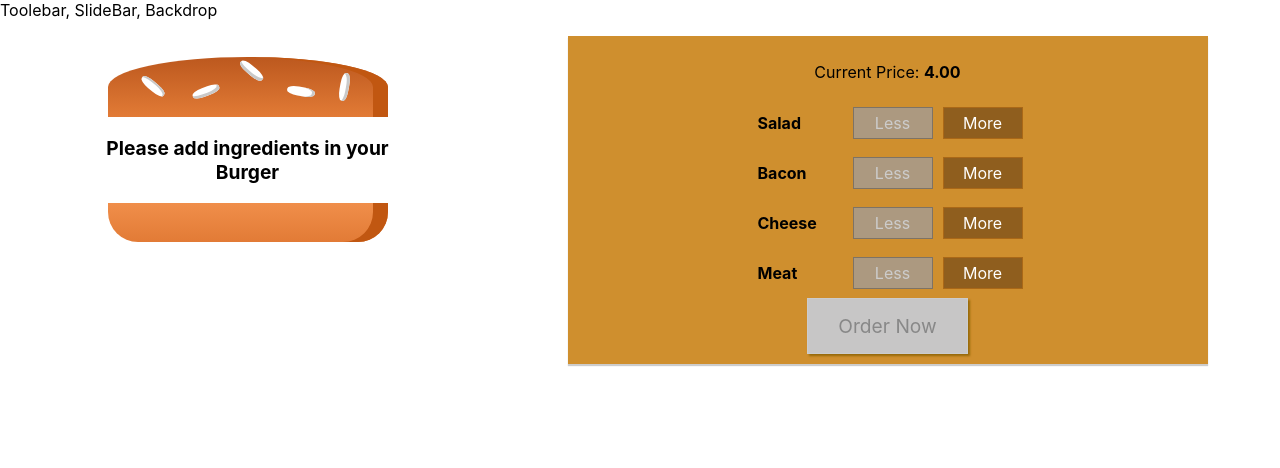
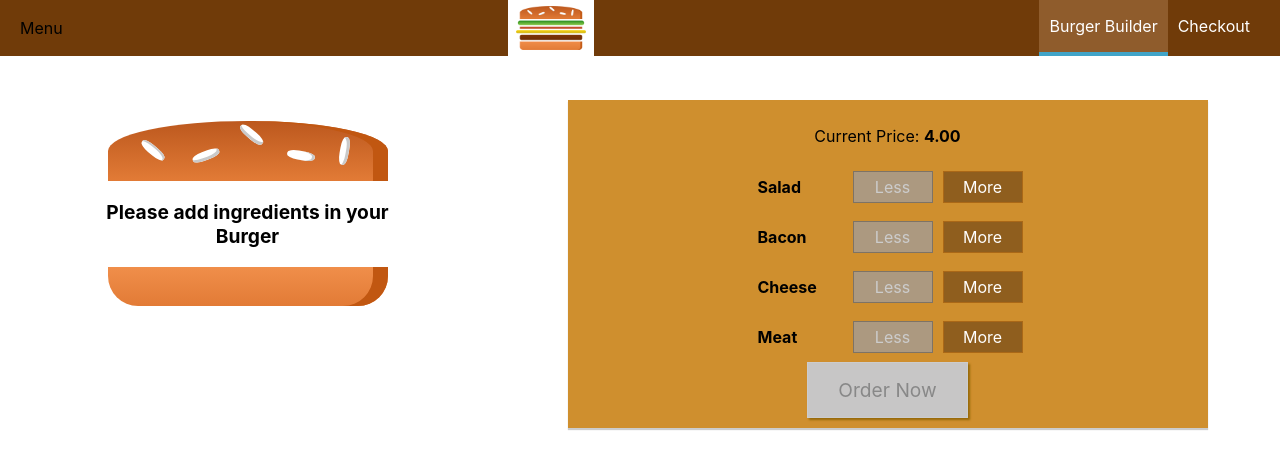
Before and after one commit to KGhising/BurgerBuilder, a React (Create React App) app: page / in a window 1280 px wide. Shown: the top 468 px of the page. Built offline with nearby package versions, Linux system fonts and the light colour scheme.

Commit message:
Add navigation component and logo

```diff
--- a/src/component/Layout/Layout.js
+++ b/src/component/Layout/Layout.js
@@ -2,10 +2,11 @@
 
 import Auxilary from '../../hoc/Auxilary';
 import classes from './Layout.module.css';
+import Toolbar from '../Navigation/Toolbar/Toolbar';
 
 const layout = (props) => (
     <Auxilary>
-        <div>Toolebar, SlideBar, Backdrop</div>
+        <Toolbar />
         <main className={classes.Content}>
             {props.children}
         </main>
--- a/src/component/Layout/Layout.module.css
+++ b/src/component/Layout/Layout.module.css
@@ -1,3 +1,3 @@
 .Content{
-    margin-top: 16px;
+    margin-top: 100px;
 }
--- /dev/null
+++ b/src/component/Logo/Logo.js
@@ -0,0 +1,12 @@
+import React from 'react';
+
+import burgerLogo from '../../assets/images/Burger-logo.png';
+import classes from './Logo.module.css';
+
+const logo = (props) => (
+    <div className={classes.Logo}>
+        <img src={burgerLogo} alt="Burgerlogo" />
+    </div>
+);
+
+export default logo;
--- /dev/null
+++ b/src/component/Logo/Logo.module.css
@@ -0,0 +1,9 @@
+.Logo{
+    background-color: white;
+    padding: 8px;
+    height: 80%;
+    /* box-sizing: border-box; */
+}
+.Logo img{
+    height: 100%;
+}
--- /dev/null
+++ b/src/component/Navigation/NavigationItem/NavigationItem.js
@@ -0,0 +1,14 @@
+import React from 'react';
+
+import classes from './NavigationItem.module.css';
+
+const navigationItem = (props) => (
+    <li className={classes.NavigationItem}>
+        <a
+            href={props.link}
+            className={props.active ? classes.active : null}>
+            {props.children}</a>
+    </li>
+);
+
+export default navigationItem;
--- /dev/null
+++ b/src/component/Navigation/NavigationItem/NavigationItem.module.css
@@ -0,0 +1,24 @@
+.NavigationItem{
+    margin: 0;
+    box-sizing: border-box;
+    display: flex;
+    height: 100%;
+    align-items: center;
+}
+
+.NavigationItem a{
+    color: white;
+    text-decoration: none;
+    height: 100%;
+    padding: 16px 10px;
+    border-bottom: 4px solid transparent;
+    box-sizing: border-box;
+    display: block;
+}
+.NavigationItem a:hover,
+.NavigationItem a:active,
+.NavigationItem a.active {
+    background-color: #8f5c2c;
+    border-bottom: 4px solid #40a4c8;
+    color: white;
+}
--- /dev/null
+++ b/src/component/Navigation/NavigationItems/NavigationItems.js
@@ -0,0 +1,13 @@
+import React from 'react';
+
+import classes from './NavigationItems.module.css';
+import NavigationItem from '../NavigationItem/NavigationItem';
+
+const navigationItems = () => (
+    <ul className={classes.NavigationIntems}>
+        <NavigationItem link="/" active>Burger Builder</NavigationItem>
+        <NavigationItem link="/">Checkout</NavigationItem>
+    </ul>
+);
+
+export default navigationItems;
--- /dev/null
+++ b/src/component/Navigation/NavigationItems/NavigationItems.module.css
@@ -0,0 +1,8 @@
+.NavigationIntems{
+    margin: 0;
+    padding: 0;
+    list-style: none;
+    display: flex;
+    align-items: center;
+    height: 100%;
+}
--- /dev/null
+++ b/src/component/Navigation/Toolbar/Toolbar.js
@@ -0,0 +1,17 @@
+import React from 'react';
+
+import classes from './Toolbar.module.css';
+import Logo from '../../Logo/Logo';
+import NavigationItems from '../NavigationItems/NavigationItems';
+
+const toolbar = (props) => (
+    <header className={classes.Toolbar}>
+        <div>Menu</div>
+        <Logo />
+        <nav>
+            <NavigationItems />
+        </nav>
+    </header>
+);
+
+export default toolbar;
--- /dev/null
+++ b/src/component/Navigation/Toolbar/Toolbar.module.css
@@ -0,0 +1,19 @@
+.Toolbar{
+    height: 56px;
+    width: 100%;
+    position: fixed;
+    top: 0;
+    left: 0;
+    background-color: #703b09;
+    display: flex;
+    justify-content: space-between;
+    align-items: center;
+    padding: 0 20px;
+    box-sizing: border-box;
+    z-index: 90;
+}
+
+.Toolbar nav{
+    height: 100%;
+
+}
```
Also changed, not shown: src/assets/images/Burger-logo.png (added).
